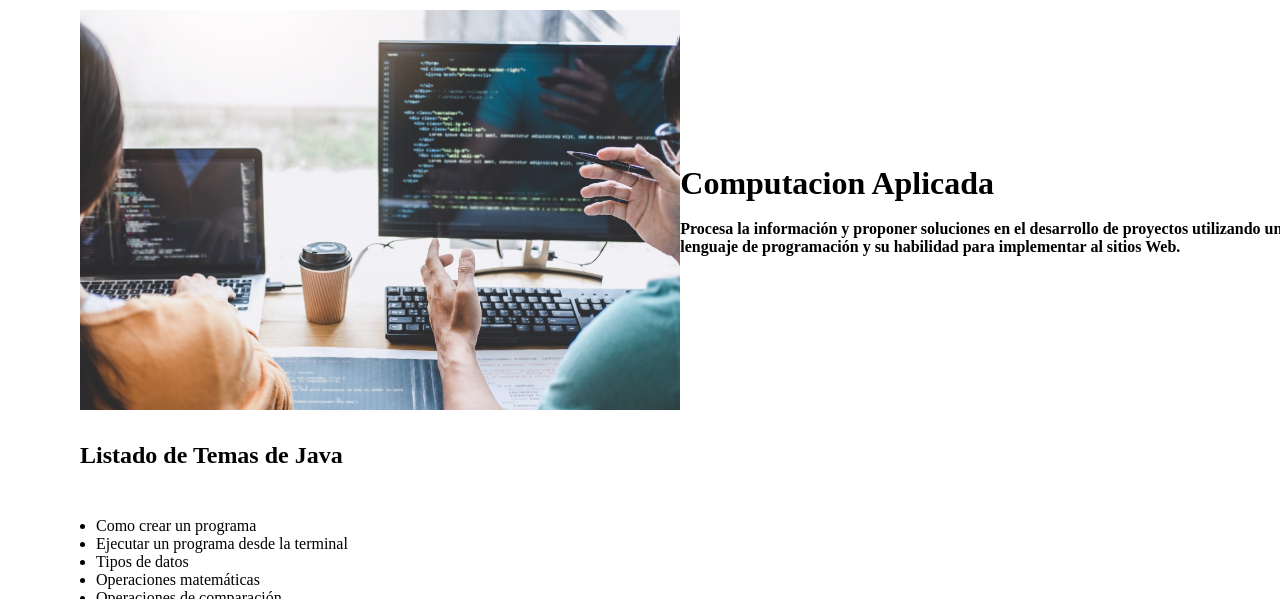
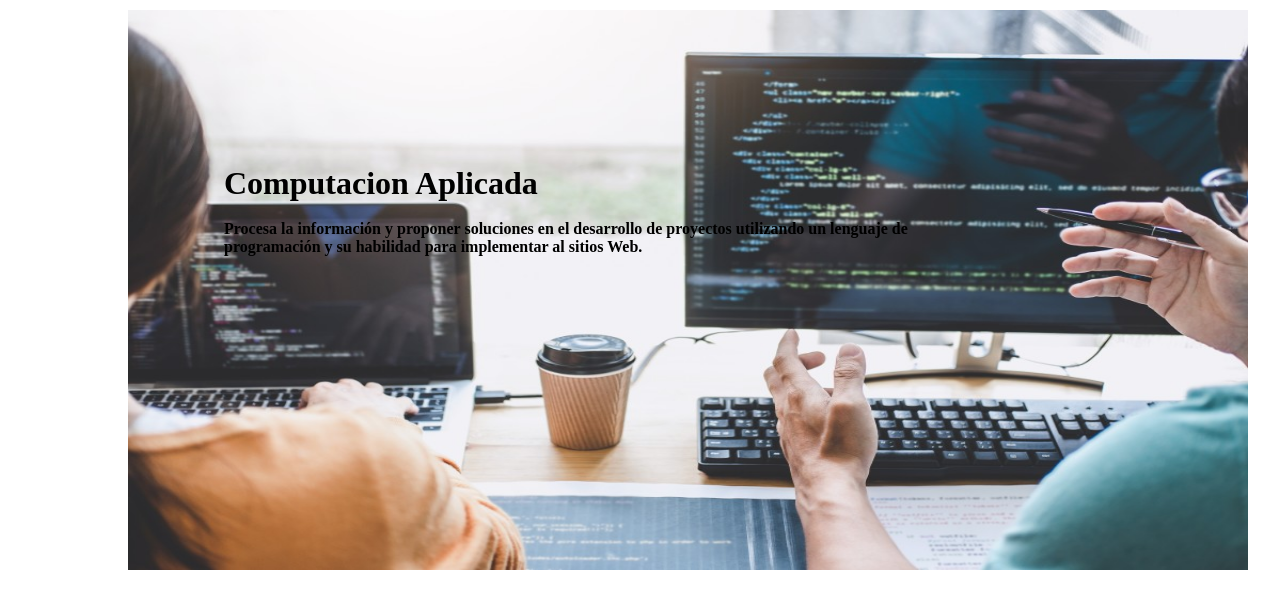
Before and after one commit to kgarcia18/Evaluacion-, a plain HTML site: page acerca.html in a window 1280 px wide. Shown: the part 166-765 px from the top of the page. Drawn offline with Linux system fonts and the light colour scheme.

Commit message:
Update acerca.css

```diff
--- a/css/acerca.css
+++ b/css/acerca.css
@@ -44,8 +44,14 @@ img{
     margin: 2rem;
 }
 .tamañofoto{
-    width: 50rem;
-    height: 25rem;
+    width: 70rem;
+    height: 35rem;
+}
+.txtimg{
+    position: absolute;
+    top: 47%;
+    left: 45%;
+    transform: translate(-50%, -50%);
 }
 .titulo1{
     display: flex;
```
